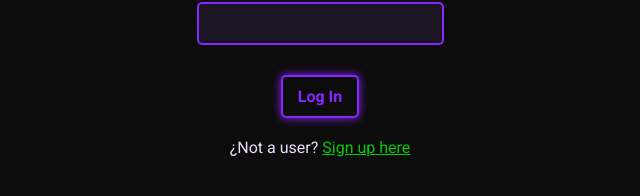
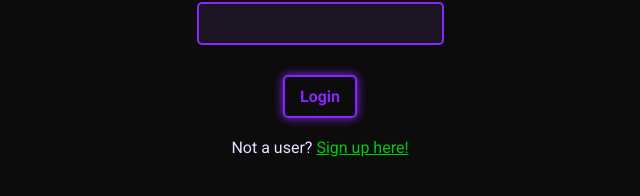
Before and after one commit to nazarenoalt/let-me-coin, a React (Vite) app: page / in a window 1280 px wide. Shown: the part 400-596 px from the top of the page, without its empty margins (320-960 px from the left). Built offline with nearby package versions, Linux system fonts and the light colour scheme.

Commit message:
add translations

```diff
--- a/src/components/Login/LoginForm/LoginForm.tsx
+++ b/src/components/Login/LoginForm/LoginForm.tsx
@@ -3,8 +3,11 @@ import { Form, InputsContainer } from './LoginForm.styles';
 import TextInput from '../../../particles/TextInput/TextInput';
 import Button from '../../../particles/Button/Button';
 import { Link } from 'react-router';
+import { useTranslations } from '../../../utils/translate';
 
 const LoginForm = ({ setIsUserLogged }: { setIsUserLogged: (isLogged: boolean) => void }) => {
+  const { t } = useTranslations();
+
   const [userData, setUserData] = useState({
     email: '',
     password: ''
@@ -25,7 +28,7 @@ const LoginForm = ({ setIsUserLogged }: { setIsUserLogged: (isLogged: boolean) =
   return (
     <Form onSubmit={onFormSubmit}>
       <InputsContainer>
-        <label className="form-label" htmlFor="email">Email</label>
+        <label className="form-label" htmlFor="email">{t("Login.Email")}</label>
         <TextInput
           color="violet"
           id="email"
@@ -35,7 +38,7 @@ const LoginForm = ({ setIsUserLogged }: { setIsUserLogged: (isLogged: boolean) =
           onChange={handleChange}
           aria-required="true"
         />
-        <label className="form-label" htmlFor="password">Password</label>
+        <label className="form-label" htmlFor="password">{t("Login.Password")}</label>
         <TextInput
           color="violet"
           id="password"
@@ -47,9 +50,9 @@ const LoginForm = ({ setIsUserLogged }: { setIsUserLogged: (isLogged: boolean) =
         />
       </InputsContainer>
 
-      <Button type="submit">Log In</Button>
+      <Button type="submit">{t("Login.Submit")}</Button>
       <span className="signup-span">
-        ¿Not a user? <Link to="/signup">Sign up here</Link>
+      {t("Login.NotAUser")} <Link to="/signup">{t("Login.SignUpHere")}</Link>
       </span>
     </Form>
   )
--- a/src/resources/languages/en.json
+++ b/src/resources/languages/en.json
@@ -1,5 +1,9 @@
 {
   "App.Title": "Let Me Coin",
-  "HomePage.Title": "Home",
+  "Login.Email": "Email",
+  "Login.Password": "Password",
+  "Login.Submit": "Login",
+  "Login.NotAUser": "Not a user?",
+  "Login.SignUpHere": "Sign up here!",
   "CategoriesPage.Title": "Categories"
 }
--- a/src/utils/translate.ts
+++ b/src/utils/translate.ts
@@ -9,7 +9,7 @@ const translationsMap: { [key: string]: LanguageType } = {
 export const supportedLanguages = Object.keys(translationsMap);
 const firstLanguage = "en";
 
-export const useTranslations = ({ lang }: { lang: string | null }) => {
+export const useTranslations = (lang?: string) => {
   setLanguage(lang);
   const translation: LanguageType = translationsMap[lang || getDefaultLanguage() || firstLanguage];
   const t = (key: string) => {
@@ -28,12 +28,15 @@ export const getDefaultLanguage = () => {
   return supportedLanguages.includes(navigatorLang) ? navigatorLang : firstLanguage;
 }
 
-const setLanguage = (lang: string | null) => {
+const setLanguage = (lang: string | undefined) => {
   const savedLanguage = localStorage.getItem("language");
+  console.log(savedLanguage, lang)
+
   if(lang) {
     localStorage.setItem("language", lang);
   }
   if(!lang && !savedLanguage) {
+    console.log("inside no lang")
     localStorage.setItem("language", getDefaultLanguage());
   }
 }
```
